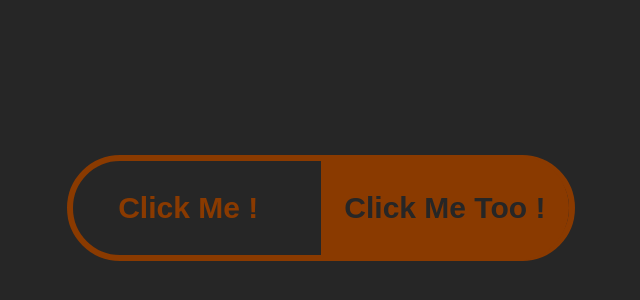
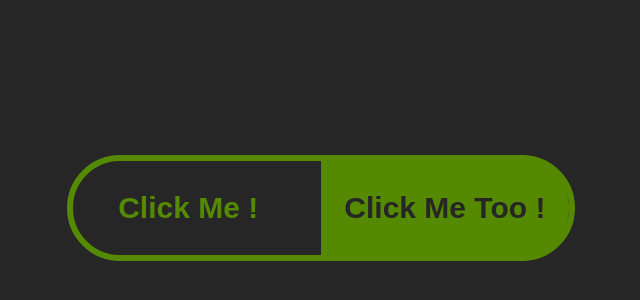
Before and after one commit to nima-sayadi/HTML-CSS-Javascript, a plain HTML site: page Animation - button - normal/index.html in a window 1280 px wide. Shown: the part 192-492 px from the top of the page, without its empty margins (319-959 px from the left). Drawn offline with Linux system fonts and the light colour scheme.

Commit message:
CSS file

```diff
--- a/Animation - button - normal/index.css
+++ b/Animation - button - normal/index.css
@@ -12,7 +12,7 @@ body {
 }
 .toggle{
     position:relative;
-    border: solid 6px #8a3a00;
+    border: solid 6px #558a00;
     border-radius:55px;
     transition: transform cubic-bezier(0,0,0.30,2) .4s;
     transform-style:preserve-3d;
@@ -36,7 +36,7 @@ body {
     padding:30px;
     font-size:30px;
     text-align:center;
-    color:#8a3a00;
+    color:#558a00;
     cursor:pointer;
 }
 .toggle > label,
@@ -54,7 +54,7 @@ body {
     justify-content:center;
     align-items:center;
     font-size:30px;
-    background:#8a3a00;
+    background:#558a00;
     border-top-right-radius:55px;
     border-bottom-right-radius:55px;
     transform-style:preserve-3d;
```
